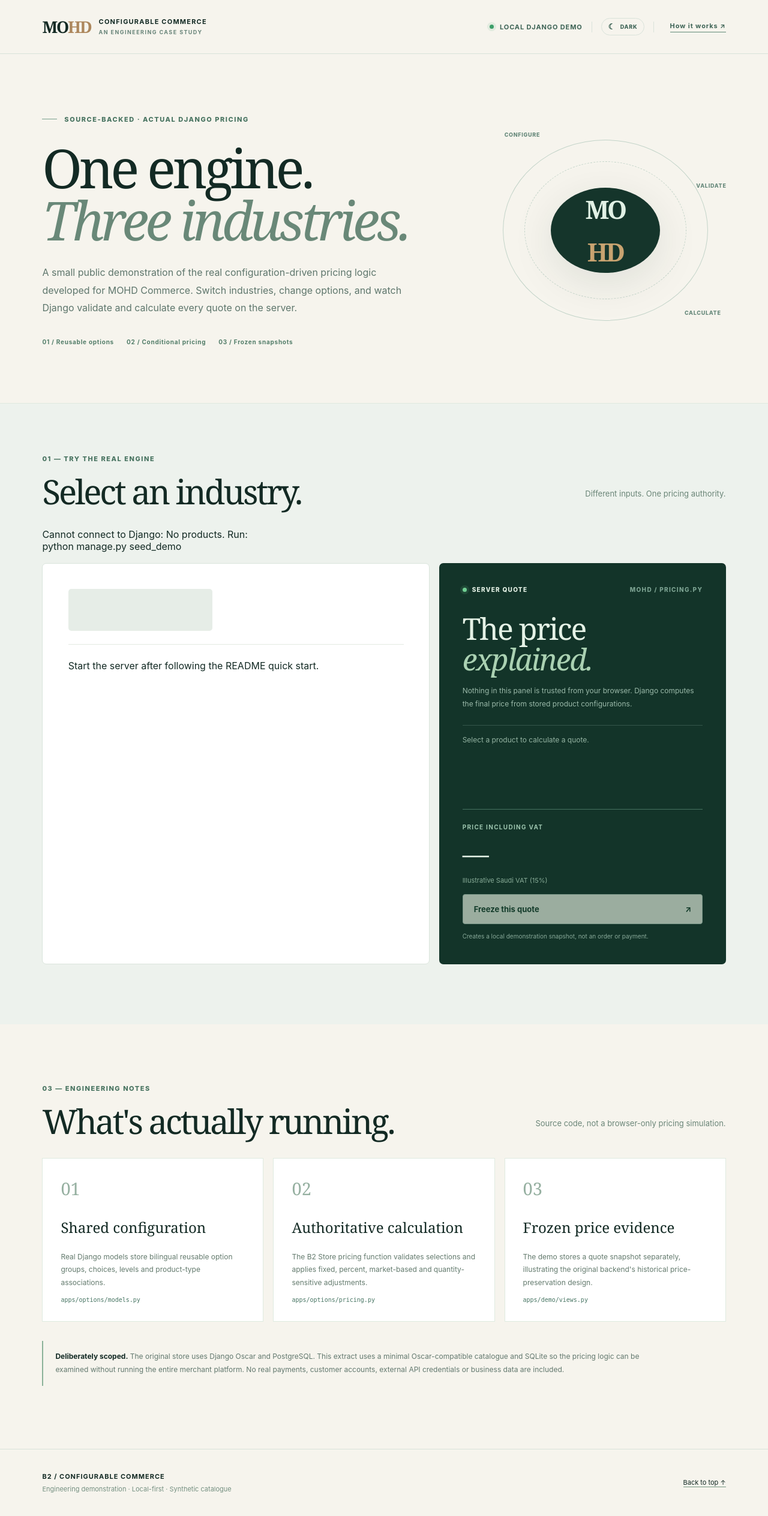
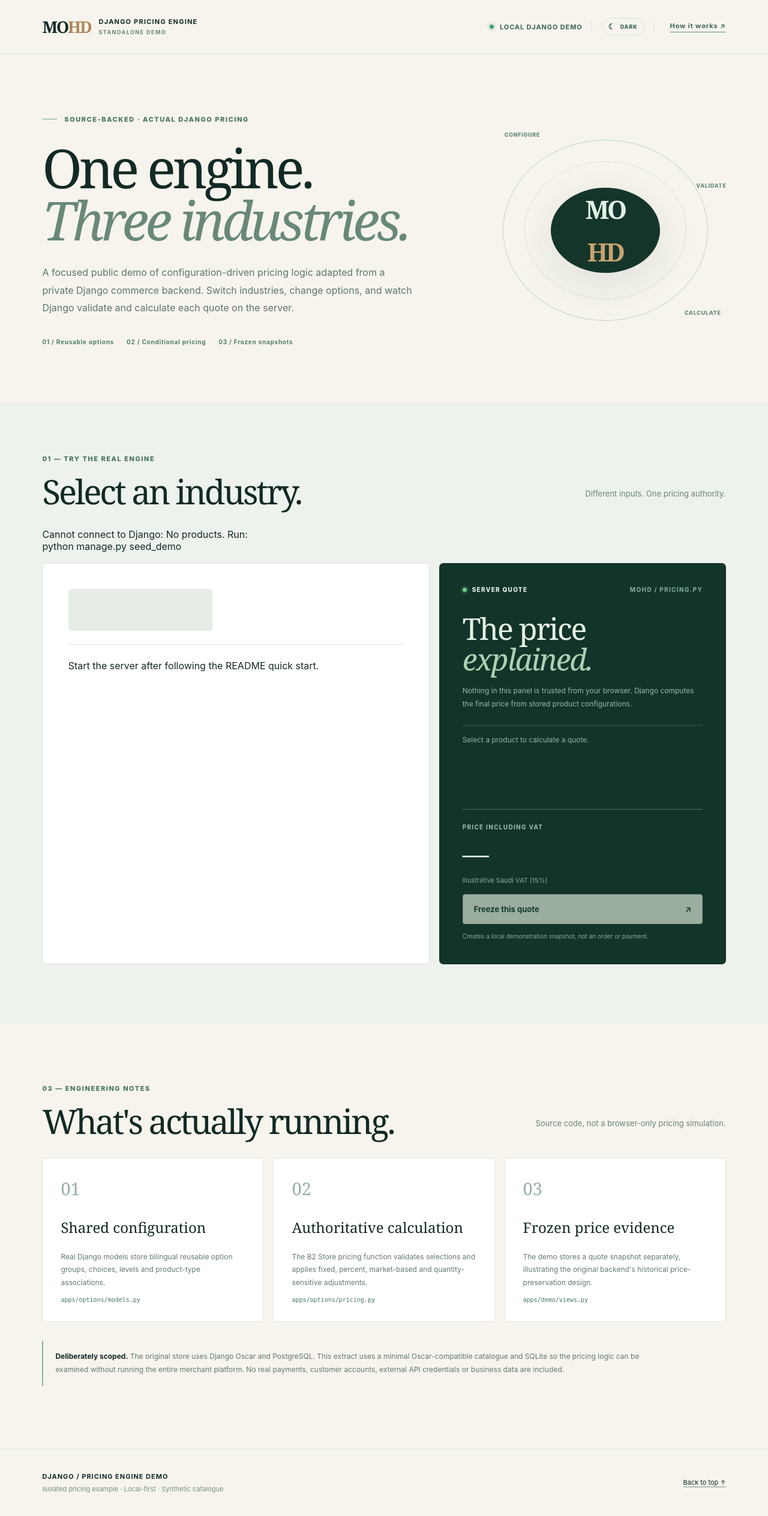
Before and after one commit to MOHD97v/django-pricing-engine-demo, a Django app: page / in a window 1280 px wide. Shown: the whole page at 60% size. Run offline with Django 5.2, Linux system fonts and the light colour scheme; data that the repository does not hold is empty.

Commit message:
Align public demo branding and source map with django-pricing-engine-demo

```diff
--- a/apps/demo/templates/demo/index.html
+++ b/apps/demo/templates/demo/index.html
@@ -4,8 +4,8 @@
 <head>
 <meta charset="utf-8"/>
 <meta name="viewport" content="width=device-width, initial-scale=1"/>
-<meta name="description" content="A standalone Django demo of B2 Store's server-authoritative customization and pricing engine."/>
-<title>MOHD · Configurable Commerce Engine</title>
+<meta name="description" content="A focused, standalone Django pricing-engine demo adapted from private backend logic; not the full commerce platform."/>
+<title>MOHD · Django Pricing Engine Demo</title>
 <script>
 (() => {
   try {
@@ -25,7 +25,7 @@
 <body>
 <div class="page-shell">
   <header class="topbar" id="top">
-    <a class="brand" href="#top"><span class="brand-mark">MO<span>HD</span></span><span>CONFIGURABLE COMMERCE<br><small>AN ENGINEERING CASE STUDY</small></span></a>
+    <a class="brand" href="#top"><span class="brand-mark">MO<span>HD</span></span><span>DJANGO PRICING ENGINE<br><small>STANDALONE DEMO</small></span></a>
     <div class="top-right">
       <span class="live-dot"></span>
       <span>LOCAL DJANGO DEMO</span>
@@ -42,7 +42,7 @@
     <section class="hero" aria-labelledby="headline">
       <div class="hero-copy"><div class="eyebrow"><span class="line"></span> SOURCE-BACKED · ACTUAL DJANGO PRICING</div>
         <h1 id="headline">One engine.<br><em>Three industries.</em></h1>
-        <p>A small public demonstration of the real configuration-driven pricing logic developed for MOHD Commerce. Switch industries, change options, and watch Django validate and calculate every quote on the server.</p>
+        <p>A focused public demo of configuration-driven pricing logic adapted from a private Django commerce backend. Switch industries, change options, and watch Django validate and calculate each quote on the server.</p>
         <div class="hero-points"><span>01 / Reusable options</span><span>02 / Conditional pricing</span><span>03 / Frozen snapshots</span></div>
       </div>
       <div class="hero-symbol" aria-hidden="true"><div class="orbit orbit-1"></div><div class="orbit orbit-2"></div><div class="symbol-core">MO<span>HD</span></div><span class="symbol-label tl">CONFIGURE</span><span class="symbol-label tr">VALIDATE</span><span class="symbol-label br">CALCULATE</span></div>
@@ -82,7 +82,7 @@
       <div class="scope-note"><strong>Deliberately scoped.</strong> The original store uses Django Oscar and PostgreSQL. This extract uses a minimal Oscar-compatible catalogue and SQLite so the pricing logic can be examined without running the entire merchant platform. No real payments, customer accounts, external API credentials or business data are included.</div>
     </section>
   </main>
-  <footer><div><strong>B2 / CONFIGURABLE COMMERCE</strong><span>Engineering demonstration · Local-first · Synthetic catalogue</span></div><a href="#top">Back to top ↑</a></footer>
+  <footer><div><strong>DJANGO / PRICING ENGINE DEMO</strong><span>Isolated pricing example · Local-first · Synthetic catalogue</span></div><a href="#top">Back to top ↑</a></footer>
 </div>
 </body>
 </html>
```
Also changed, not shown: docs/SOURCE_MAP.md (+4 -2 lines), README.md.
